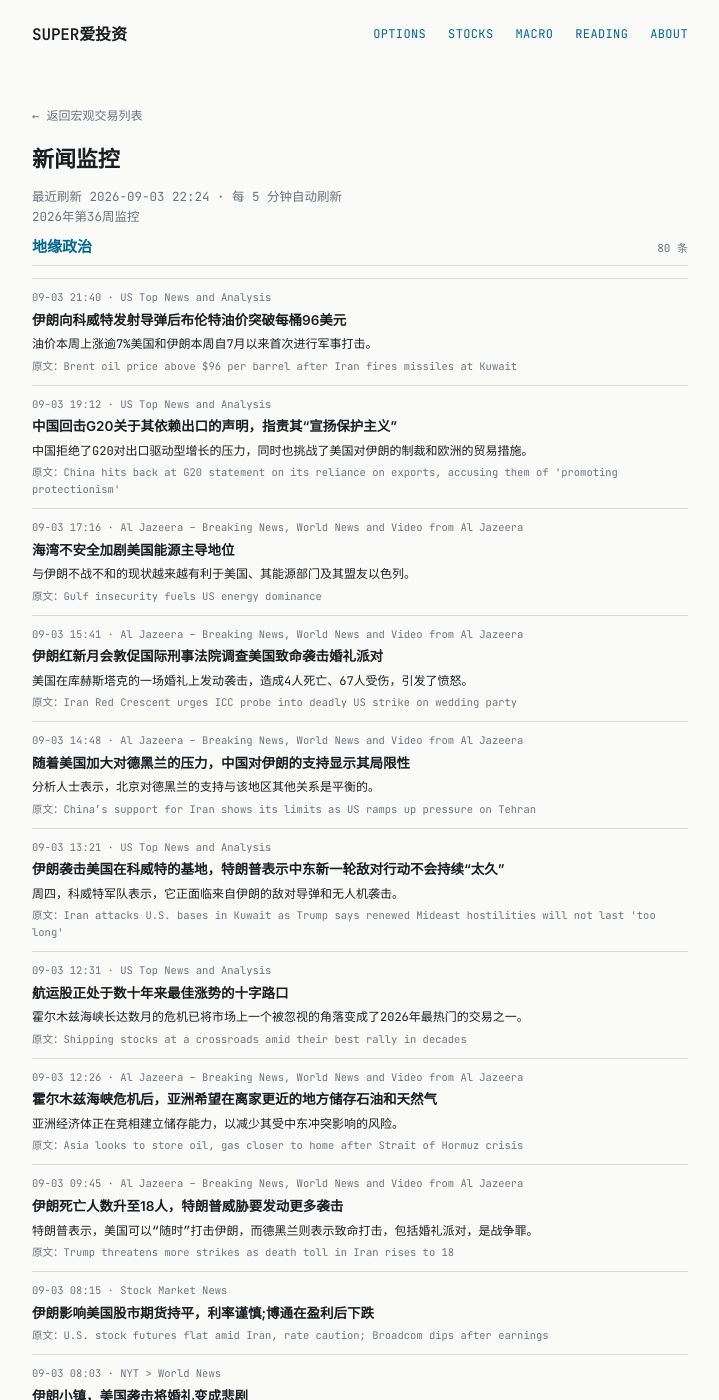
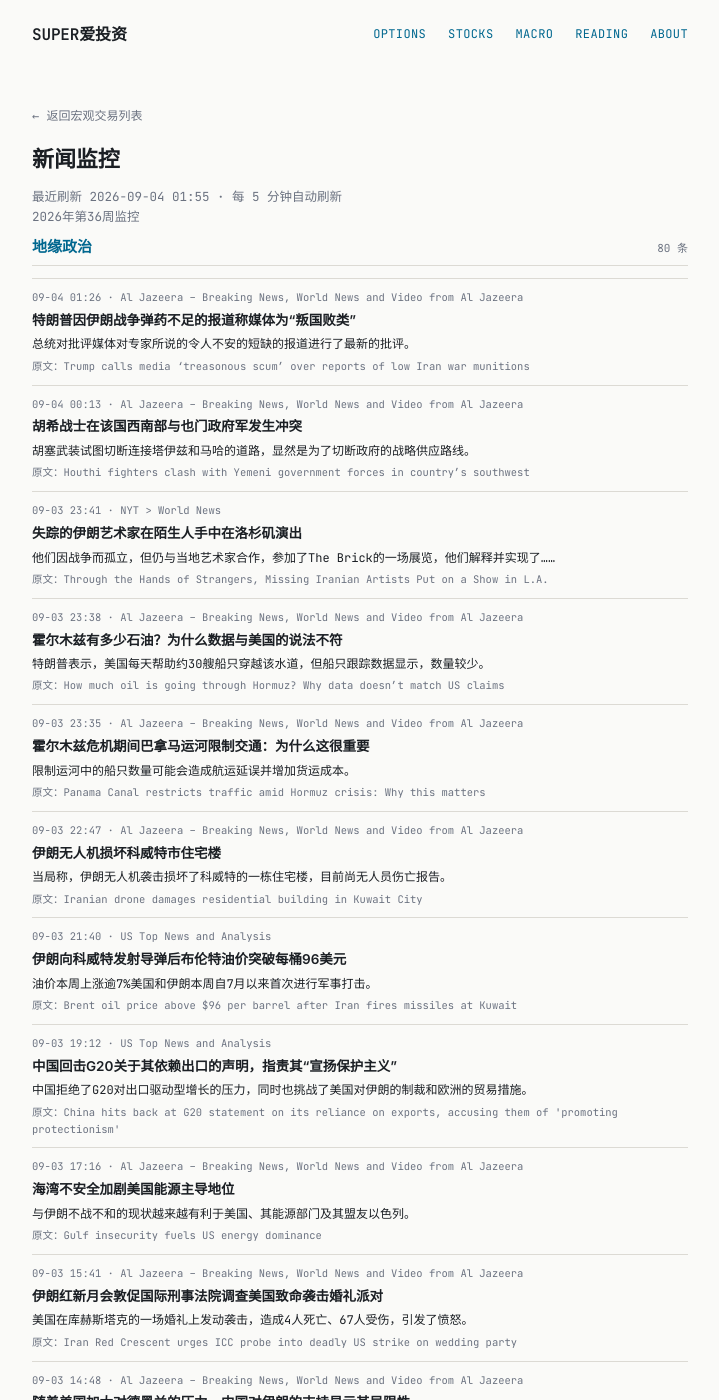
Before and after one commit to tang3super/tang3super.github.io, a Jekyll site: the page built from macro-trade/news-digest.md, in a window 1280 px wide and 1400 px high. Shown: the whole window, without its empty margins (280-999 px from the left). Built offline with Jekyll 4.4.1, drawn with Linux system fonts in a browser that asks for light colours; some of the changed text lies outside the part shown.

Commit message:
sync news-digest article

```diff
--- a/macro-trade/news-digest.md
+++ b/macro-trade/news-digest.md
@@ -2,14 +2,56 @@
 layout: news-digest
 permalink: /macro-trade/news-digest/
 title: 新闻监控
-date: '2026-09-03'
+date: '2026-09-04'
 summary: 2026年第36周监控
 week_label: 2026年第36周监控
-last_updated: 2026-09-03 22:24
+last_updated: 2026-09-04 01:55
 refresh_note: 每 5 分钟自动刷新
 topics:
 - name: 地缘政治
   items:
+  - title: Trump calls media ‘treasonous scum’ over reports of low Iran war munitions
+    summary: Comments latest swipe by president against critical media coverage of what experts call troubling shortages.
+    link: https://www.aljazeera.com/news/2026/9/3/trump-calls-media-treasonous-scum-over-reports-of-low-iran-war-munitions?traffic_source=rss
+    source: Al Jazeera – Breaking News, World News and Video from Al Jazeera
+    time: 09-04 01:26
+    title_zh: 特朗普因伊朗战争弹药不足的报道称媒体为“叛国败类”
+    summary_zh: 总统对批评媒体对专家所说的令人不安的短缺的报道进行了最新的批评。
+  - title: Houthi fighters clash with Yemeni government forces in country’s southwest
+    summary: Houthis attempt to cut road linking Taiz to al-Makha in apparent bid to sever government's strategic supply route.
+    link: https://www.aljazeera.com/news/2026/9/3/houthi-fighters-clash-with-yemeni-government-forces-in-countrys-southwest?traffic_source=rss
+    source: Al Jazeera – Breaking News, World News and Video from Al Jazeera
+    time: 09-04 00:13
+    title_zh: 胡希战士在该国西南部与也门政府军发生冲突
+    summary_zh: 胡塞武装试图切断连接塔伊兹和马哈的道路，显然是为了切断政府的战略供应路线。
+  - title: Through the Hands of Strangers, Missing Iranian Artists Put on a Show in L.A.
+    summary: Isolated by war, they nevertheless are taking part in an exhibition at The Brick, paired with local artists who interpreted and realized the…
+    link: https://www.nytimes.com/2026/09/03/arts/design/iranian-artists-los-angeles-the-brick.html
+    source: NYT > World News
+    time: 09-03 23:41
+    title_zh: 失踪的伊朗艺术家在陌生人手中在洛杉矶演出
+    summary_zh: 他们因战争而孤立，但仍与当地艺术家合作，参加了The Brick的一场展览，他们解释并实现了……
+  - title: How much oil is going through Hormuz? Why data doesn’t match US claims
+    summary: Trump says the US is helping around 30 ships cross the waterway daily, but ship-tracking data suggests it's fewer.
+    link: https://www.aljazeera.com/news/2026/9/3/how-much-oil-is-going-through-hormuz-how-data-doesnt-match-us-claims?traffic_source=rss
+    source: Al Jazeera – Breaking News, World News and Video from Al Jazeera
+    time: 09-03 23:38
+    title_zh: 霍尔木兹有多少石油？为什么数据与美国的说法不符
+    summary_zh: 特朗普表示，美国每天帮助约30艘船只穿越该水道，但船只跟踪数据显示，数量较少。
+  - title: 'Panama Canal restricts traffic amid Hormuz crisis: Why this matters'
+    summary: Limits on the number of vessels in the canal could create shipping delays and increase freight costs.
+    link: https://www.aljazeera.com/news/2026/9/3/panama-canal-restricts-traffic-amid-hormuz-crisis-why-this-matters?traffic_source=rss
+    source: Al Jazeera – Breaking News, World News and Video from Al Jazeera
+    time: 09-03 23:35
+    title_zh: 霍尔木兹危机期间巴拿马运河限制交通：为什么这很重要
+    summary_zh: 限制运河中的船只数量可能会造成航运延误并增加货运成本。
+  - title: Iranian drone damages residential building in Kuwait City
+    summary: An Iranian drone attack damaged a residential building in Kuwait, authorities say, with no casualties reported.
+    link: https://www.aljazeera.com/video/newsfeed/2026/9/3/03-09-iranian-drone-kuwait-building-clip?traffic_source=rss
+    source: Al Jazeera – Breaking News, World News and Video from Al Jazeera
+    time: 09-03 22:47
+    title_zh: 伊朗无人机损坏科威特市住宅楼
+    summary_zh: 当局称，伊朗无人机袭击损坏了科威特的一栋住宅楼，目前尚无人员伤亡报告。
   - title: Brent oil price above $96 per barrel after Iran fires missiles at Kuwait
     summary: Oil prices have gained more than 7% this week The U.S. and Iran have traded military strikes this week for the first time since July.
     link: https://www.cnbc.com/2026/09/03/oil-price-today-iran-war-strait-hormuz.html
@@ -673,6 +673,12 @@ topics:
     summary_zh: 特朗普领导下的联邦通信委员会试图针对传播“假”新闻的新闻媒体。
 - name: AI基建
   items:
+  - title: Nvidia sets October launch for RTX Spark AI PCs
+    summary: ''
+    link: https://www.investing.com/news/stock-market-news/nvidia-sets-october-launch-for-rtx-sparkai-pcs-4888369
+    source: Stock Market News
+    time: 09-04 01:37
+    title_zh: Nvidia将于10月推出RTX Spark AI PC
   - title: Hugging Face approached Nvidia’s Huang weeks ahead of $12.9B acquisition, CEO tells CNBC
     summary: Nvidia CEO Jensen Huang said that with Hugging Face, the chipmaker will "expand access to AI for developers and institutions worldwide."
     link: https://www.cnbc.com/2026/09/03/nvidia-agrees-to-buy-hugging-face-for-almost-13-billion-ai-expansion.html
```
Also changed, not shown: other parts of macro-trade/news-digest.md (+0 -42 lines).
